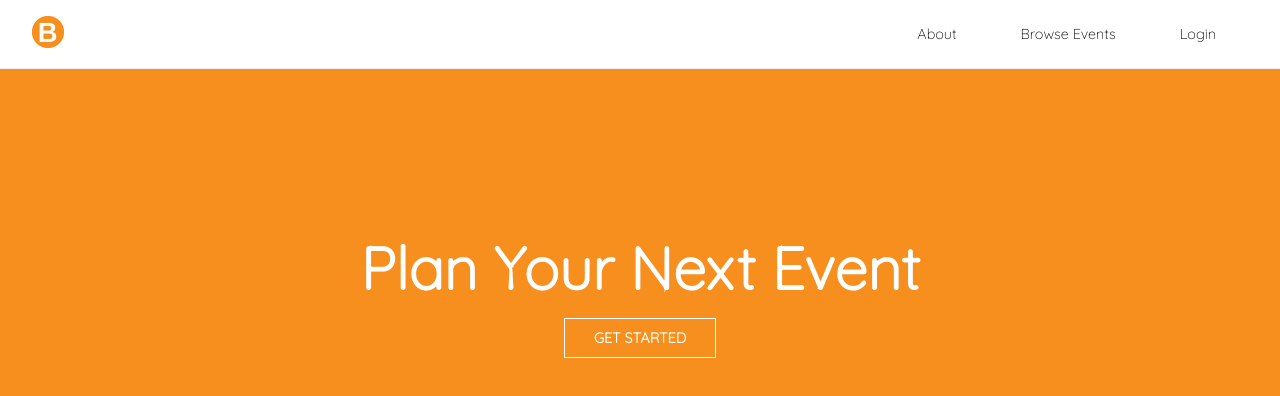
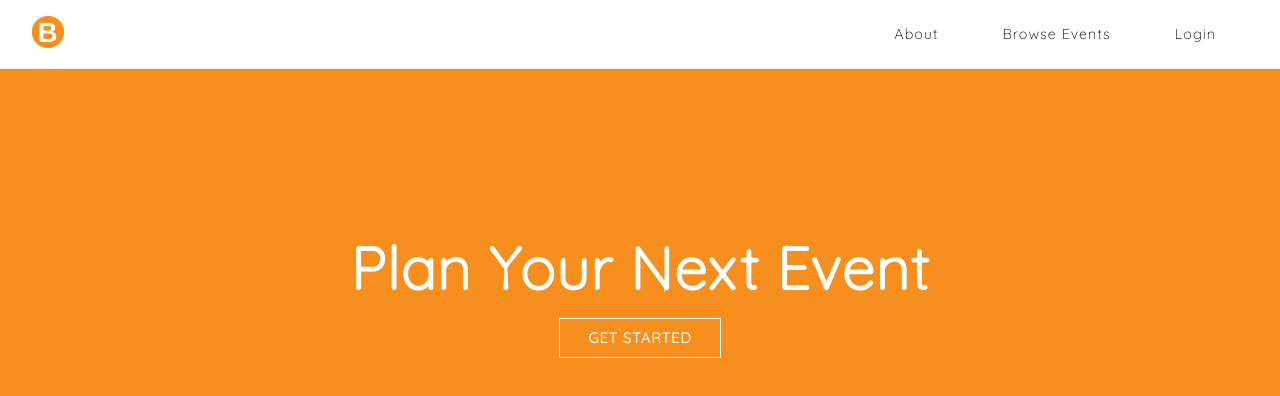
Before and after one commit to dngst/brightevents, a React (Create React App) app: page / in a window 1280 px wide. Shown: the top 396 px of the page. Built offline with nearby package versions, Linux system fonts and the light colour scheme.

Commit message:
Add letter spacing

```diff
--- a/src/components/globalstyle/GlobalStyle.js
+++ b/src/components/globalstyle/GlobalStyle.js
@@ -3,6 +3,7 @@ import { createGlobalStyle } from "styled-components";
 const GlobalStyle = createGlobalStyle`
   body {
   	font-family: 'Quicksand', sans-serif;
+    letter-spacing: 0.0625em;
   }
 
   a {
```
